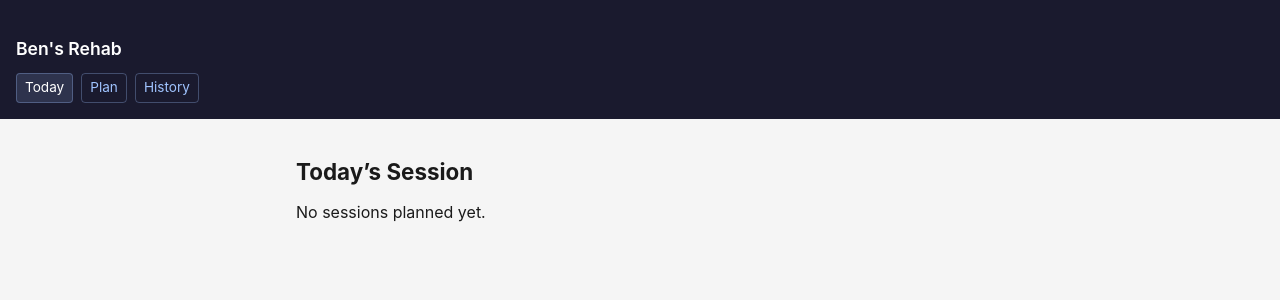
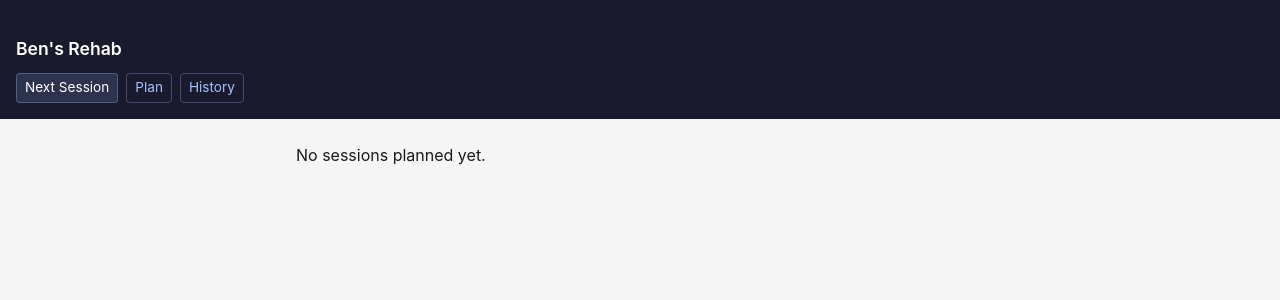
Before and after one commit to oharab/oharab.github.io, a Jekyll site: the page built from index.md, in a window 1280 px wide. Shown: the top 300 px of the page. Built offline with Jekyll 4.4.1, drawn with Linux system fonts in a browser that asks for light colours.

Commit message:
fix: rename Today to Next Session, show upcoming session label

```diff
--- a/_layouts/default.html
+++ b/_layouts/default.html
@@ -135,6 +135,16 @@
 
     strong { font-weight: 600; }
 
+    .session-meta {
+      font-size: 0.85rem;
+      color: #666;
+      margin-bottom: 1rem;
+      padding: 0.4rem 0.8rem;
+      background: #fff;
+      border-radius: 6px;
+      border-left: 3px solid #1a1a2e;
+    }
+
     @media (max-width: 480px) {
       table { font-size: 0.82rem; }
       th, td { padding: 0.4rem 0.5rem; }
@@ -145,7 +155,7 @@
   <header>
     <h1>Ben's Rehab</h1>
     <nav>
-      <a href="/" {% if page.url == "/" %}class="active"{% endif %}>Today</a>
+      <a href="/" {% if page.url == "/" %}class="active"{% endif %}>Next Session</a>
       <a href="/plan/" {% if page.url == "/plan/" %}class="active"{% endif %}>Plan</a>
       <a href="/history/" {% if page.url == "/history/" %}class="active"{% endif %}>History</a>
     </nav>
--- a/index.md
+++ b/index.md
@@ -1,15 +1,14 @@
 ---
 layout: default
-title: Today's Session
+title: Next Session
 ---
 
-# Today's Session
+{% assign sessions = site.sessions | sort: 'name' | reverse %}
+{% assign next = sessions | first %}
 
-{% assign sessions = site.sessions | sort: 'name' | reverse %}
-{% assign latest = sessions | first %}
-
-{% if latest %}
-{{ latest.content }}
+{% if next %}
+<p class="session-meta">Next up: <strong>{{ next.title }}</strong></p>
+{{ next.content }}
 {% else %}
 No sessions planned yet.
 {% endif %}
```
